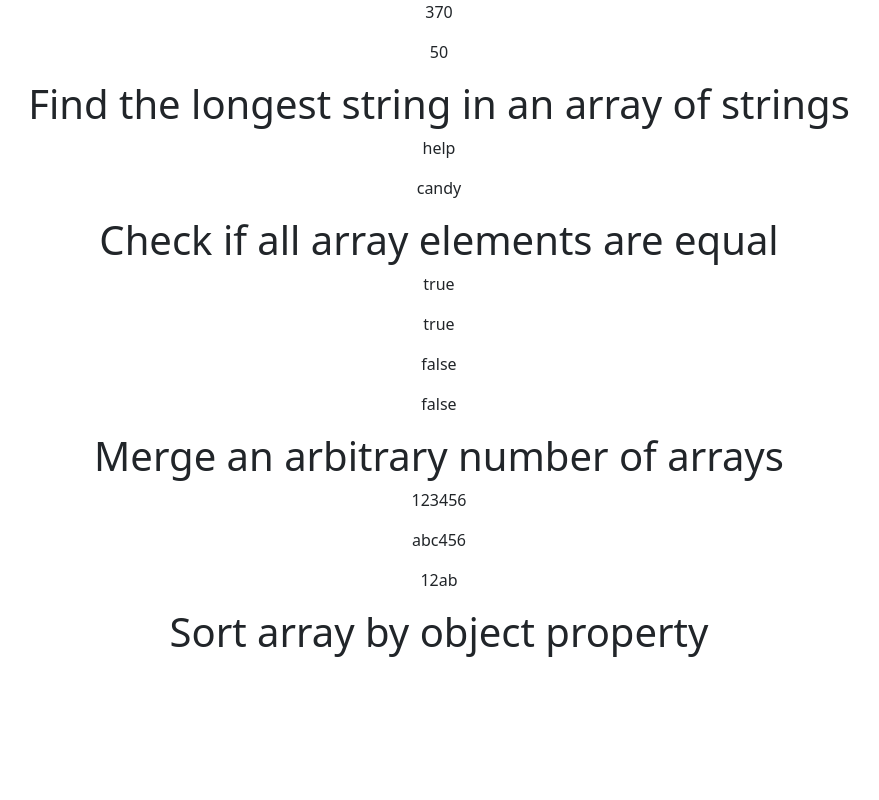
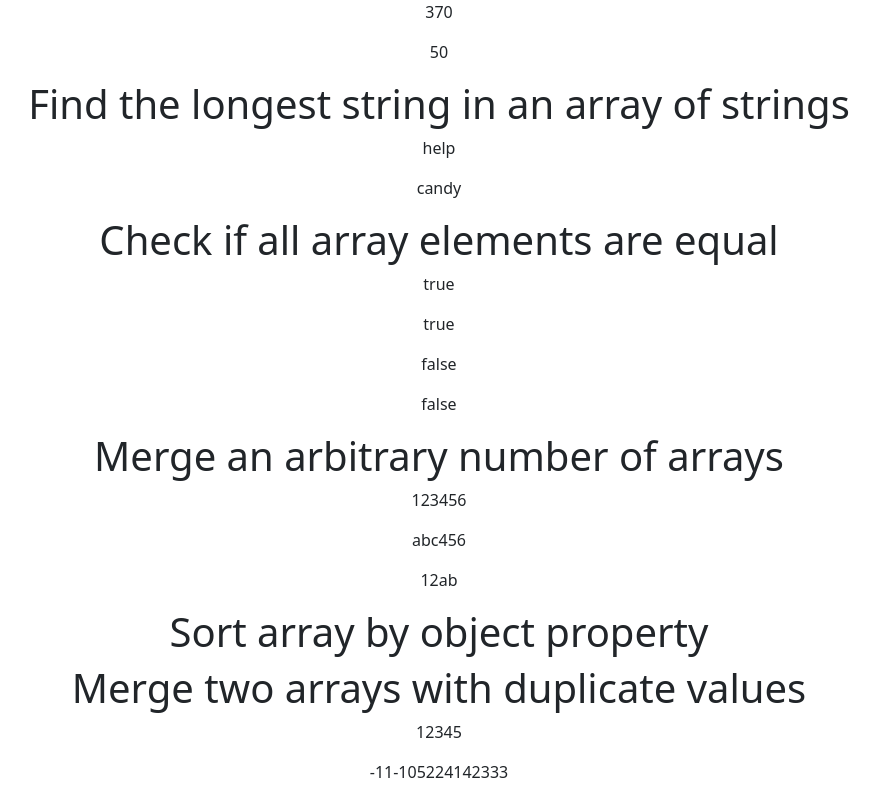
Before and after one commit to vinothsmart/react-redux-dashboard, a React (Create React App) app: page /jsc/arrays in a window 1280 px wide. Shown: the part 1992-2792 px from the top of the page, without its empty margins (201-1080 px from the left). Before the commit the page ends 2656 px from the top, so only its background shows below. Built offline with nearby package versions, Linux system fonts and the light colour scheme.

Commit message:
another array

```diff
--- a/src/components/pages/JsChallange/Arrays.js
+++ b/src/components/pages/JsChallange/Arrays.js
@@ -71,6 +71,9 @@ const Arrays = () => {
   console.log(arrayObject1);
   console.log(arrayObject2);
   console.log(arrayObject3);
+
+  const mergeTwoArrays = (a, b) =>
+    [...new Set([...a, ...b])].sort((a, b) => a - b);
 
   return (
     <>
@@ -168,6 +171,11 @@ const Arrays = () => {
         <h1>Sort array by object property</h1>
         {/* <p>{arrayObject1}</p> */}
       </center>
+      <center>
+        <h1>Merge two arrays with duplicate values</h1>
+        <p>{mergeTwoArrays([1, 2, 3], [3, 4, 5])}</p>
+        <p>{mergeTwoArrays([-10, 22, 333, 42], [-11, 5, 22, 41, 42])}</p>
+      </center>
     </>
   );
 };
```
